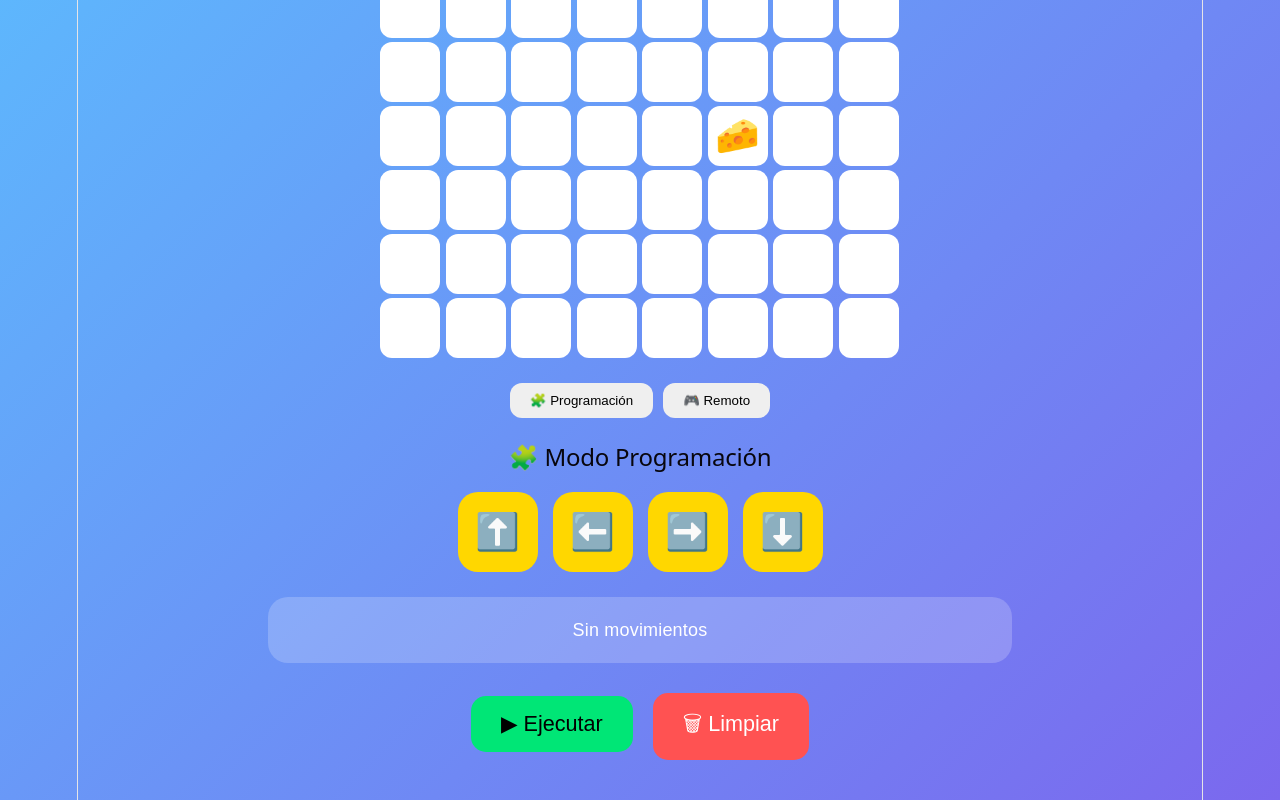
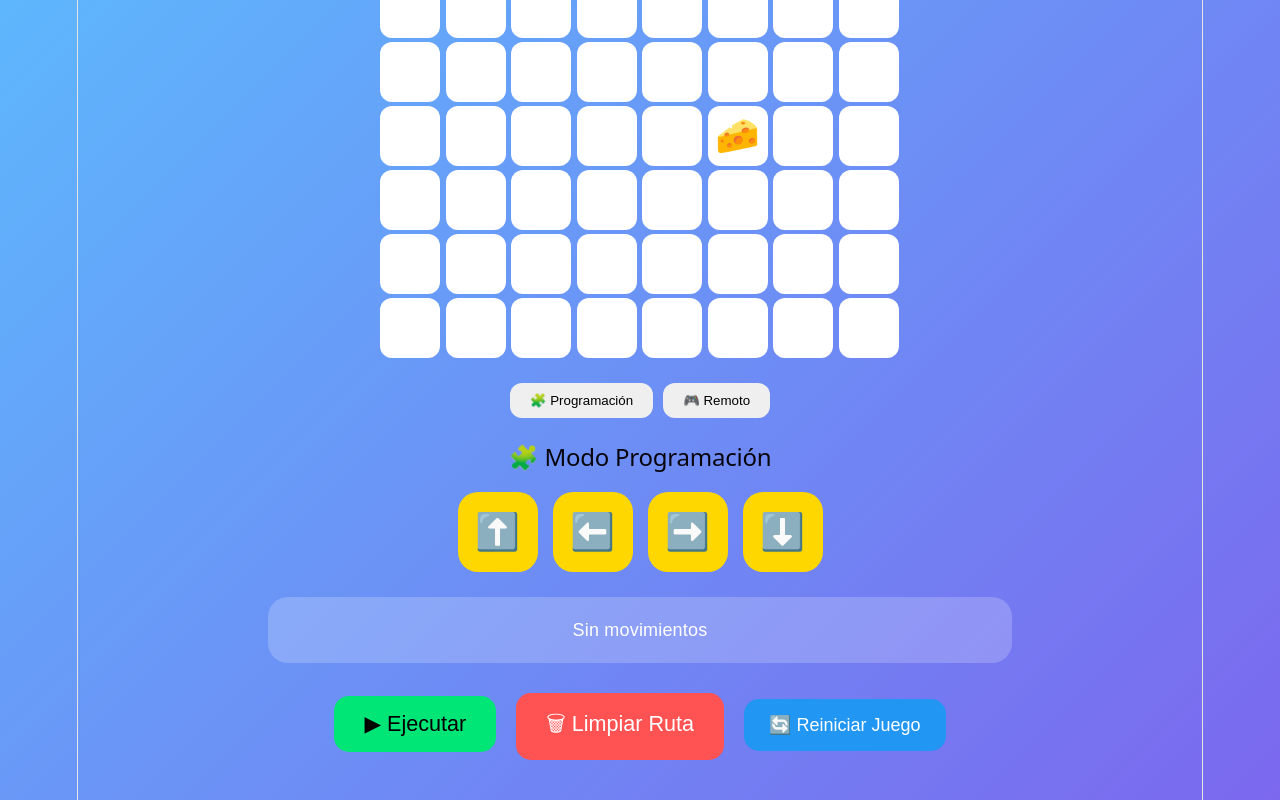
Before and after one commit to jpmax-c/mousebot-ui, a React (Vite) app: page / in a window 1280 px wide. Shown: the part 330-1130 px from the top of the page. Built offline with nearby package versions, Linux system fonts and the light colour scheme.

Commit message:
Agregado movimiento del ratón

```diff
--- a/src/App.css
+++ b/src/App.css
@@ -244,3 +244,20 @@ h2 {
 
   font-weight: bold;
 }
+.reset-btn {
+  background: #2196f3;
+
+  color: white;
+
+  border: none;
+
+  border-radius: 15px;
+
+  padding: 15px 25px;
+
+  margin: 10px;
+
+  cursor: pointer;
+
+  font-size: 1rem;
+}
--- a/src/App.jsx
+++ b/src/App.jsx
@@ -26,15 +26,27 @@ export default function App() {
 
   const clearRoute = () => {
   setRoute([]);
+  setMessage("");
+  };
+
+  const resetGame = () => {
+  setRoute([]);
+
   setMouse({
     row: 0,
     col: 0,
+  });
+
+  setCheese({
+    row: 4,
+    col: 5,
   });
 
   setMessage("");
   };
 
   const checkWin = (newRow, newCol) => {
+
   if (
     newRow === cheese.row &&
     newCol === cheese.col
@@ -42,7 +54,10 @@ export default function App() {
     setMessage(
       "🎉 ¡Felicidades! El ratoncito encontró el queso 🧀"
     );
+  } else {
+    setMessage("");
   }
+
   };
 
   const moveMouse = (cmd) => {
@@ -204,7 +219,14 @@ export default function App() {
               className="clear-btn"
               onClick={clearRoute}
             >
-              🗑 Limpiar
+            🗑 Limpiar Ruta
+          </button>
+
+          <button
+            className="reset-btn"
+            onClick={resetGame}
+          >
+            🔄 Reiniciar Juego
           </button>
         </div>
         </>
@@ -251,6 +273,13 @@ export default function App() {
             </button>
 
           </div>
+
+          <button
+            className="reset-btn"
+            onClick={resetGame}
+          >
+            🔄 Reiniciar Juego
+          </button>
         </>
       )}
     </div>
```
Lines whose indentation alone changed are shown as unchanged.
